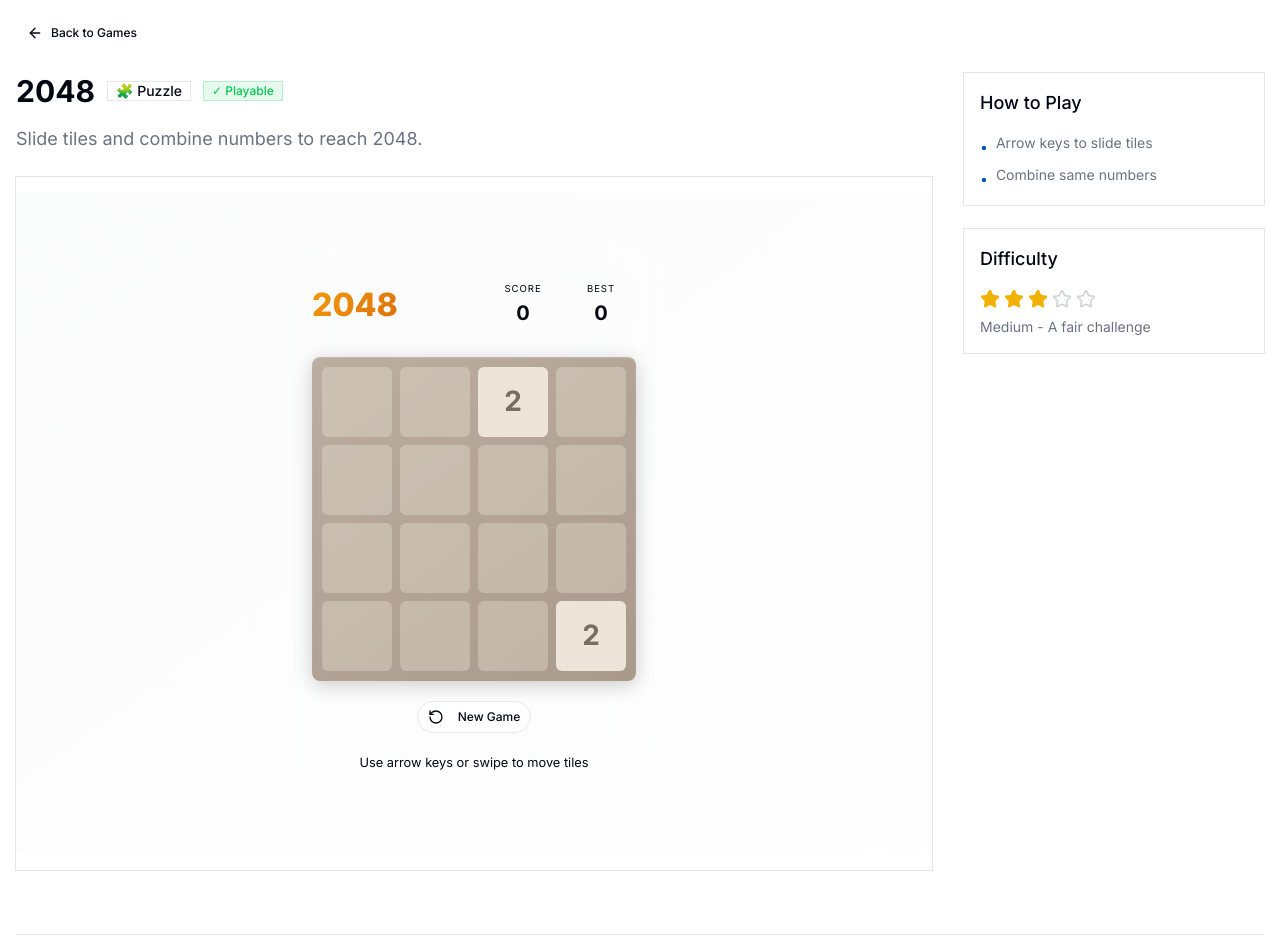
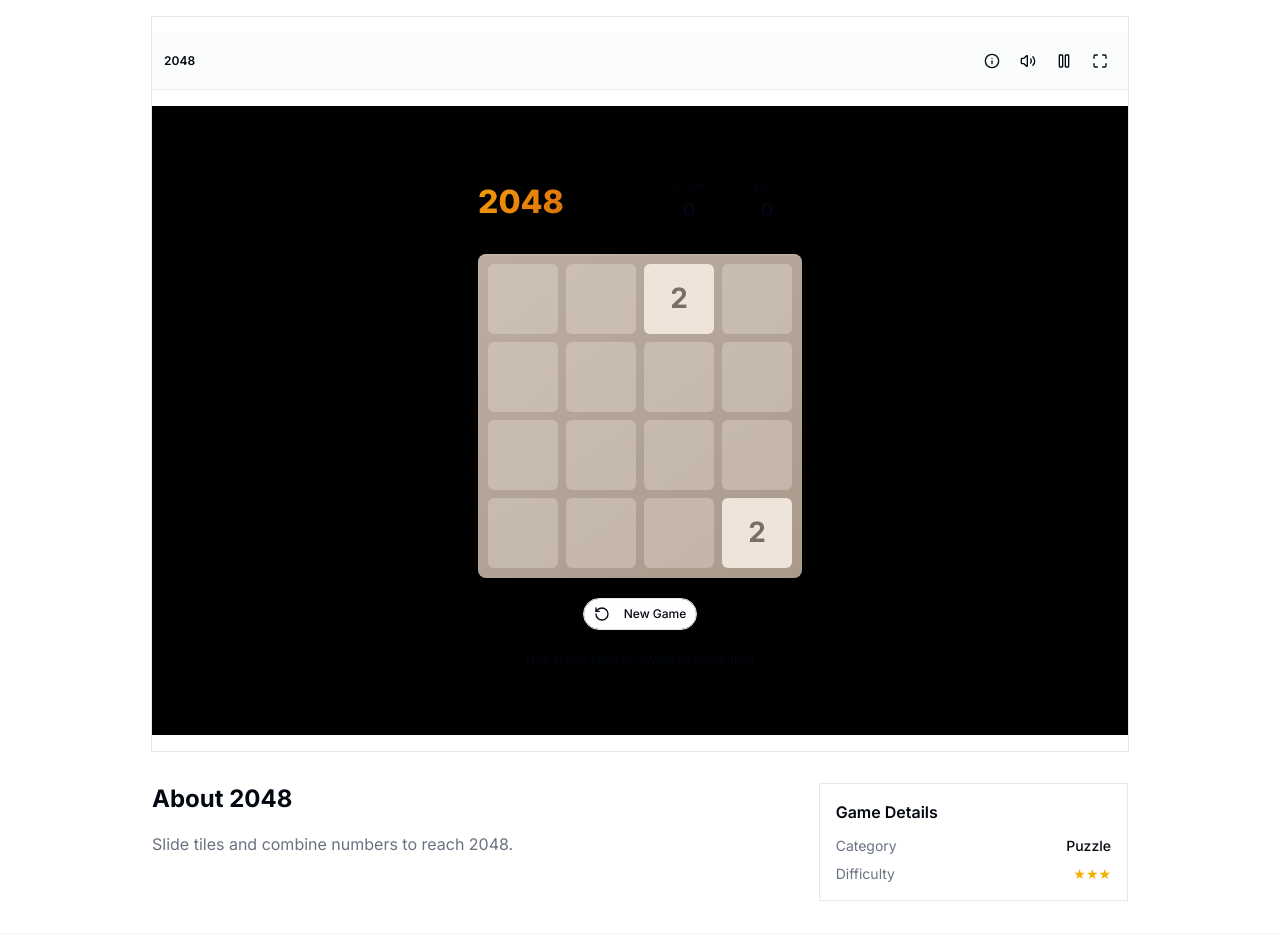
Before and after one commit to Lucifer-00007/simple-games-webapp, a Next.js app: page /games/2048 in a window 1280 px wide. Shown: the part 80-1032 px from the top of the page. Built offline with nearby package versions, Linux system fonts and the light colour scheme.

Commit message:
fix: restore missing games directory and routes - Recreated src/app/games/page.tsx for game catalog - Recreated src/app/games/[slug]/page.tsx for game routing - Recreated src/app/games/[slug]/GameClientPage.tsx for game rendering

```diff
--- a/src/app/games/[slug]/GameClientPage.tsx
+++ b/src/app/games/[slug]/GameClientPage.tsx
@@ -1,152 +1,62 @@
 'use client';
 
 import * as React from 'react';
-import Link from 'next/link';
-import { ArrowLeft, Star, Construction } from 'lucide-react';
-import { Button } from '@/components/ui/button';
-import { Badge } from '@/components/ui/badge';
-import { Card, CardContent, CardHeader, CardTitle } from '@/components/ui/card';
-import { Separator } from '@/components/ui/separator';
-import { getCategoryInfo, getGamesByCategory } from '@/lib/games-config';
-import { getGameComponent, isGameImplemented } from '@/lib/games-registry';
-import { GameCard } from '@/components/games/game-card';
+import { notFound } from 'next/navigation';
 import { Game } from '@/types/game';
+import { getGameComponent } from '@/lib/games-registry';
+import { GameShell } from '@/components/games/game-shell';
 
 interface GameClientPageProps {
     game: Game;
 }
 
 export function GameClientPage({ game }: GameClientPageProps) {
-    const category = getCategoryInfo(game.category);
-    const relatedGames = getGamesByCategory(game.category)
-        .filter((g) => g.id !== game.id)
-        .slice(0, 3);
+    // Dynamically load the game component
+    const GameComponent = getGameComponent(game.slug);
 
-    const gameComponent = getGameComponent(game.slug);
-    const isImplemented = isGameImplemented(game.slug);
+    if (!GameComponent) {
+        // Fallback if registry is missing the game but config has it
+        // This shouldn't happen if maintained correctly
+        return (
+            <div className="container py-24 text-center">
+                <h2 className="text-2xl font-bold mb-4">Game Component Not Found</h2>
+                <p className="text-muted-foreground">
+                    The game "{game.title}" is listed but not yet implemented.
+                </p>
+            </div>
+        );
+    }
 
     return (
-        <div className="min-h-screen py-8">
-            <div className="container mx-auto px-4">
-                {/* Back Button */}
-                <Link href="/games" className="inline-block mb-6">
-                    <Button variant="ghost" className="gap-2">
-                        <ArrowLeft className="h-4 w-4" />
-                        Back to Games
-                    </Button>
-                </Link>
+        <div className="container py-8 px-4 md:px-6 max-w-5xl mx-auto">
+            <GameShell game={game}>
+                <GameComponent />
+            </GameShell>
 
-                <div className="grid gap-8 lg:grid-cols-[1fr_300px]">
-                    {/* Main Content */}
-                    <div className="space-y-6">
-                        {/* Game Title */}
-                        <div>
-                            <div className="flex flex-wrap items-center gap-3 mb-4">
-                                <h1 className="text-3xl font-bold">{game.title}</h1>
-                                <Badge variant="outline" className="text-sm">
-                                    {category?.icon} {category?.name}
-                                </Badge>
-                                {isImplemented && (
-                                    <Badge className="bg-green-500/10 text-green-500 border-green-500/20">
-                                        ✓ Playable
-                                    </Badge>
-                                )}
+            {/* Game Description / Footer Content */}
+            <div className="mt-8 grid gap-6 md:grid-cols-3">
+                <div className="md:col-span-2 space-y-4">
+                    <h2 className="text-2xl font-bold">About {game.title}</h2>
+                    <p className="text-muted-foreground leading-relaxed">
+                        {game.description}
+                    </p>
+                </div>
+
+                <div className="space-y-4">
+                    <div className="bg-card border border-border rounded-xl p-4">
+                        <h3 className="font-semibold mb-3">Game Details</h3>
+                        <div className="space-y-2 text-sm">
+                            <div className="flex justify-between">
+                                <span className="text-muted-foreground">Category</span>
+                                <span className="capitalize font-medium">{game.category}</span>
                             </div>
-                            <p className="text-lg text-muted-foreground">{game.description}</p>
+                            <div className="flex justify-between">
+                                <span className="text-muted-foreground">Difficulty</span>
+                                <span className="text-yellow-500">{'★'.repeat(game.difficulty)}</span>
+                            </div>
                         </div>
-
-                        {/* Game Container */}
-                        <Card className="overflow-hidden">
-                            {isImplemented && gameComponent ? (
-                                <div className="p-4 bg-gradient-to-br from-muted/30 to-muted/10">
-                                    {React.createElement(gameComponent)}
-                                </div>
-                            ) : (
-                                <div
-                                    className={`aspect-video bg-gradient-to-br ${category?.color || 'from-gray-500 to-gray-700'} flex items-center justify-center relative`}
-                                >
-                                    <span className="text-9xl opacity-30">{category?.icon}</span>
-                                    <div className="absolute inset-0 flex items-center justify-center bg-black/20">
-                                        <Card className="bg-card/95 backdrop-blur border-border/50 max-w-md mx-4">
-                                            <CardContent className="p-6 text-center">
-                                                <Construction className="h-12 w-12 mx-auto mb-4 text-yellow-500" />
-                                                <h3 className="text-xl font-semibold mb-2">Coming Soon</h3>
-                                                <p className="text-muted-foreground">
-                                                    The React version of {game.title} is being migrated. Check back soon!
-                                                </p>
-                                            </CardContent>
-                                        </Card>
-                                    </div>
-                                </div>
-                            )}
-                        </Card>
-                    </div>
-
-                    {/* Sidebar */}
-                    <div className="space-y-6">
-                        {/* Controls */}
-                        <Card>
-                            <CardHeader>
-                                <CardTitle className="text-lg">How to Play</CardTitle>
-                            </CardHeader>
-                            <CardContent>
-                                <ul className="space-y-2">
-                                    {game.controls.map((control, i) => (
-                                        <li
-                                            key={i}
-                                            className="flex items-start gap-2 text-sm text-muted-foreground"
-                                        >
-                                            <span className="text-primary mt-1">•</span>
-                                            {control}
-                                        </li>
-                                    ))}
-                                </ul>
-                            </CardContent>
-                        </Card>
-
-                        {/* Difficulty */}
-                        <Card>
-                            <CardHeader>
-                                <CardTitle className="text-lg">Difficulty</CardTitle>
-                            </CardHeader>
-                            <CardContent>
-                                <div className="flex items-center gap-1">
-                                    {[...Array(5)].map((_, i) => (
-                                        <Star
-                                            key={i}
-                                            className={`h-5 w-5 ${i < game.difficulty
-                                                    ? 'text-yellow-500 fill-yellow-500'
-                                                    : 'text-muted-foreground/30'
-                                                }`}
-                                        />
-                                    ))}
-                                </div>
-                                <p className="text-sm text-muted-foreground mt-2">
-                                    {game.difficulty <= 2
-                                        ? 'Easy - Great for beginners!'
-                                        : game.difficulty <= 3
-                                            ? 'Medium - A fair challenge'
-                                            : 'Hard - For experienced players'}
-                                </p>
-                            </CardContent>
-                        </Card>
                     </div>
                 </div>
-
-                {/* Related Games */}
-                {relatedGames.length > 0 && (
-                    <div className="mt-16">
-                        <Separator className="mb-8" />
-                        <h2 className="text-2xl font-bold mb-6">
-                            More {category?.name} Games
-                        </h2>
-                        <div className="grid gap-6 sm:grid-cols-2 lg:grid-cols-3">
-                            {relatedGames.map((relatedGame, index) => (
-                                <GameCard key={relatedGame.id} game={relatedGame} index={index} />
-                            ))}
-                        </div>
-                    </div>
-                )}
             </div>
         </div>
     );
--- a/src/app/games/page.tsx
+++ b/src/app/games/page.tsx
@@ -1,124 +1,75 @@
 'use client';
 
 import * as React from 'react';
-import { Suspense } from 'react';
-import { useSearchParams, useRouter } from 'next/navigation';
 import { motion } from 'framer-motion';
+import { Gamepad2 } from 'lucide-react';
+import { GAMES } from '@/lib/games-config';
+import { Game, GameCategory } from '@/types/game';
 import { GameGrid } from '@/components/games/game-grid';
 import { CategoryFilter } from '@/components/games/category-filter';
 import { SearchBar } from '@/components/games/search-bar';
-import { GAMES, getGamesByCategory, searchGames } from '@/lib/games-config';
-import { GameCategory } from '@/types/game';
 
-function GamesContent() {
-    const router = useRouter();
-    const searchParams = useSearchParams();
-
-    const categoryParam = searchParams.get('category') as GameCategory | null;
-    const searchParam = searchParams.get('search') || '';
-
-    const [search, setSearch] = React.useState(searchParam);
-    const [category, setCategory] = React.useState<GameCategory | 'all'>(
-        categoryParam || 'all'
-    );
-
-    // Debounced search
-    const [debouncedSearch, setDebouncedSearch] = React.useState(search);
-
-    React.useEffect(() => {
-        const timer = setTimeout(() => {
-            setDebouncedSearch(search);
-        }, 300);
-
-        return () => clearTimeout(timer);
-    }, [search]);
-
-    // Update URL when filters change
-    React.useEffect(() => {
-        const params = new URLSearchParams();
-        if (category !== 'all') params.set('category', category);
-        if (debouncedSearch) params.set('search', debouncedSearch);
-
-        const queryString = params.toString();
-        router.replace(`/games${queryString ? `?${queryString}` : ''}`, {
-            scroll: false,
-        });
-    }, [category, debouncedSearch, router]);
+export default function GamesPage() {
+    const [searchQuery, setSearchQuery] = React.useState('');
+    const [selectedCategory, setSelectedCategory] = React.useState<GameCategory | 'all'>('all');
 
     // Filter games
     const filteredGames = React.useMemo(() => {
-        let games = category === 'all' ? GAMES : getGamesByCategory(category);
+        return GAMES.filter((game) => {
+            const matchesSearch =
+                game.title.toLowerCase().includes(searchQuery.toLowerCase()) ||
+                game.description.toLowerCase().includes(searchQuery.toLowerCase());
+            const matchesCategory =
+                selectedCategory === 'all' || game.category === selectedCategory;
 
-        if (debouncedSearch) {
-            const searchResults = searchGames(debouncedSearch);
-            games = games.filter((g) => searchResults.some((s) => s.id === g.id));
-        }
-
-        return games;
-    }, [category, debouncedSearch]);
-
-    const handleCategoryChange = (newCategory: GameCategory | 'all') => {
-        setCategory(newCategory);
-    };
+            return matchesSearch && matchesCategory;
+        });
+    }, [searchQuery, selectedCategory]);
 
     return (
-        <div className="min-h-screen py-12">
-            <div className="text-center container mx-auto px-4">
+        <div className="container py-12 px-4 md:px-6">
+            <div className="flex flex-col gap-8">
                 {/* Header */}
-                <motion.div
-                    initial={{ opacity: 0, y: 20 }}
-                    animate={{ opacity: 1, y: 0 }}
-                    className="mb-8"
-                >
-                    <h1 className="text-4xl font-bold mb-2">
-                        All <span className="text-primary">Games</span>
-                    </h1>
-                    <p className="text-muted-foreground">
-                        Browse our collection of {GAMES.length} games
-                    </p>
-                </motion.div>
+                <div className="flex flex-col md:flex-row items-center justify-between gap-4">
+                    <div className="flex items-center gap-3">
+                        <div className="p-3 rounded-xl bg-primary/10 text-primary">
+                            <Gamepad2 className="w-8 h-8" />
+                        </div>
+                        <div>
+                            <h1 className="text-3xl font-bold tracking-tight">Game Arcade</h1>
+                            <p className="text-muted-foreground">
+                                Discover and play {GAMES.length} fun mini-games
+                            </p>
+                        </div>
+                    </div>
+                    <SearchBar value={searchQuery} onChange={setSearchQuery} />
+                </div>
 
                 {/* Filters */}
+                <div className="flex flex-col gap-4">
+                    <CategoryFilter
+                        selectedCategory={selectedCategory}
+                        onCategoryChange={setSelectedCategory}
+                    />
+                </div>
+
+                {/* Games Grid */}
                 <motion.div
-                    initial={{ opacity: 0, y: 20 }}
-                    animate={{ opacity: 1, y: 0 }}
-                    transition={{ delay: 0.1 }}
-                    className="flex flex-col sm:flex-row items-center justify-center gap-4 mb-8"
+                    layout
+                    initial={{ opacity: 0 }}
+                    animate={{ opacity: 1 }}
+                    transition={{ duration: 0.5 }}
                 >
-                    <SearchBar value={search} onChange={setSearch} />
-                    <CategoryFilter
-                        selectedCategory={category}
-                        onCategoryChange={handleCategoryChange}
+                    <GameGrid
+                        games={filteredGames}
+                        emptyMessage={
+                            searchQuery
+                                ? `No games found matching "${searchQuery}"`
+                                : 'No games found in this category'
+                        }
                     />
                 </motion.div>
-
-                {/* Results count */}
-                <motion.p
-                    initial={{ opacity: 0 }}
-                    animate={{ opacity: 1 }}
-                    transition={{ delay: 0.2 }}
-                    className="text-sm text-muted-foreground mb-6"
-                >
-                    {filteredGames.length} {filteredGames.length === 1 ? 'game' : 'games'}{' '}
-                    found
-                    {category !== 'all' && ` in ${category}`}
-                    {debouncedSearch && ` matching "${debouncedSearch}"`}
-                </motion.p>
-
-                {/* Games Grid */}
-                <GameGrid
-                    games={filteredGames}
-                    emptyMessage="Try adjusting your search or filters"
-                />
             </div>
         </div>
     );
 }
-
-export default function GamesPage() {
-    return (
-        <Suspense fallback={<div className="min-h-screen py-12 text-center">Loading...</div>}>
-            <GamesContent />
-        </Suspense>
-    );
-}
```
